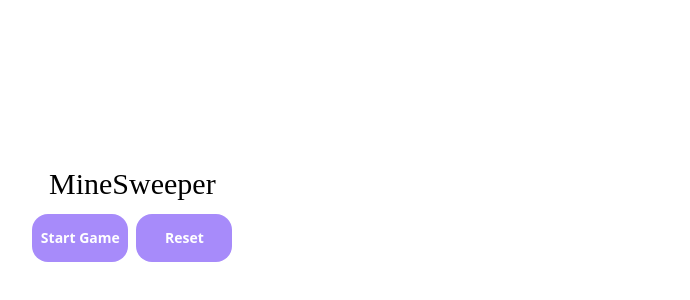
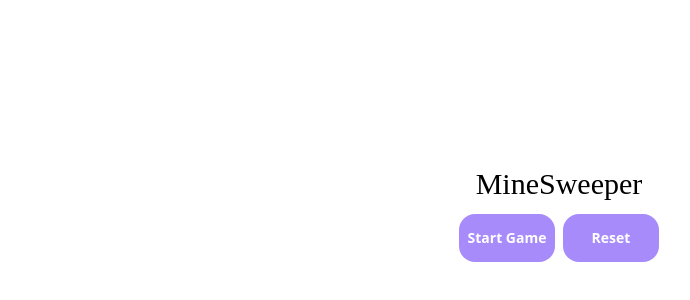
Before and after one commit to jonathanwears/minesweeper, a React (Vite) app: page / in a window 1280 px wide. Shown: the part 168-468 px from the top of the page, without its empty margins (81-771 px from the left). Built offline with nearby package versions, Linux system fonts and the light colour scheme; a web font is replaced by a local one.

Commit message:
added conditional css

```diff
--- a/src/App.jsx
+++ b/src/App.jsx
@@ -1,10 +1,16 @@
 import React from 'react';
+import classNames from 'classnames';
 import StatusBar from './pages/StatusBar';
 import GameBoard from './pages/GameBoard';
+import useGameStore from './utils/stores/useGameStore';
 
 function App() {
+  const { inProgress } = useGameStore((state) => state.game);
+  const className = classNames('bg-white w-full h-screen m-0 lg:grid  md:flex md:flex-col', {
+    'lg:grid-rows-1 lg:grid-cols-3': inProgress,
+  });
   return (
-    <div className="bg-white w-full h-screen m-0 lg:grid lg:grid-rows-1 lg:grid-cols-3 md:flex md:flex-col ">
+    <div className={className}>
       <div className=" grid grid-rows-1">
         <StatusBar />
       </div>
```
